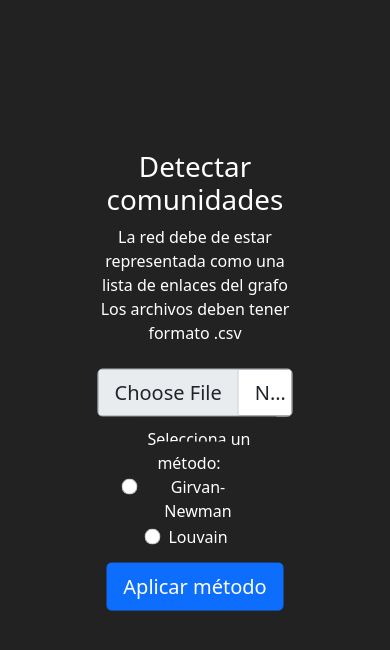
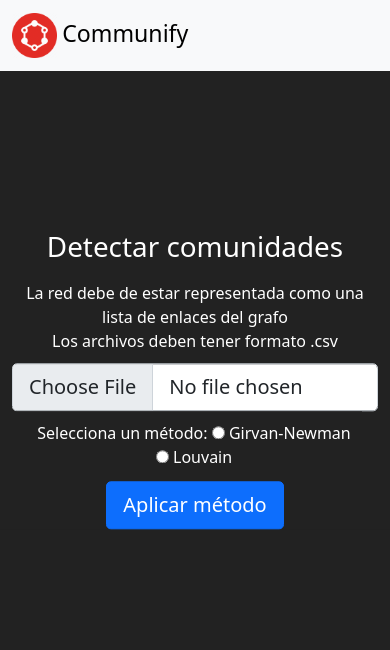
Before and after one commit to ZhihaoDC/TFG, a Flask app: page / in a window 390 px wide. Shown: the top 650 px of the page. Run offline with Flask 2, Linux system fonts and the light colour scheme; some libraries are stand-ins or nearby versions.

Commit message:
Add responsiveness and form validation

```diff
--- /dev/null
+++ b/webApp/forms.py
@@ -0,0 +1,11 @@
+from wtforms import Form, TextField, BooleanField, FileField, RadioField, validators, widgets
+from wtforms.fields.simple import SubmitField, StringField
+from wtforms.validators import InputRequired, Required
+from flask_wtf import FlaskForm
+from required import FieldsRequiredForm
+
+class fileUploadForm(FieldsRequiredForm):
+    file = FileField('fileUpload', validators=[InputRequired()])
+    method = RadioField('Selecciona un método: ',
+                        choices=[('GirvanNewman','Girvan-Newman'), ('Louvain','Louvain')])
+    submit = SubmitField('Aplicar método')
--- /dev/null
+++ b/webApp/required.py
@@ -0,0 +1,9 @@
+from flask_wtf import FlaskForm
+class FieldsRequiredForm(FlaskForm):
+    """Require all fields to have content. This works around the bug that WTForms radio
+    fields don't honor the `DataRequired` or `InputRequired` validators.
+    """
+    class Meta:
+        def render_field(self, field, render_kw):
+            render_kw.setdefault('required', True)
+            return super().render_field(field, render_kw)
--- a/webApp/static/css/styles.css
+++ b/webApp/static/styles.css
@@ -28,6 +28,17 @@
   align-items: center;
 }
 
+.mypadding{
+  padding-top: 10px;
+  padding-bottom: 10px;
+}
+
+
+.mynav{
+  background-color: #f8f9fa;
+  color:#000000;
+}
+
 *{
   background-color:#222222;
   color: white;
--- a/webApp/templates/index.html
+++ b/webApp/templates/index.html
@@ -1,44 +1,31 @@
-<!doctype html>
-	<html lang='es-ES'>
-	<head>
-		<meta charset="utf-8">
-		<meta name="viewport" content="width=device-width, initial-scale=1">
-			<link rel="stylesheet" type="text/css" href="../static/css/styles.css">
-			<link href="https://cdn.jsdelivr.net/npm/bootstrap@5.0.2/dist/css/bootstrap.min.css" rel="stylesheet" integrity="sha384-EVSTQN3/azprG1Anm3QDgpJLIm9Nao0Yz1ztcQTwFspd3yD65VohhpuuCOmLASjC" crossorigin="anonymous">
-  	</head>
-    <title>Detectar comunidades online</title>
-	<body>
-
-		<div class=content>
-			<h1>Detectar comunidades</h1>
+{% extends "layout.html" %}
+{% block content %}
+	<div class="container-md content">
+		<h1>Detectar comunidades</h1>
+		<div class=myspan>
 			<span>La red debe de estar representada como una lista de enlaces del grafo</span><br>
 			<span>Los archivos deben tener formato .csv</span>
+		</div>
+		<form method=POST enctype=multipart/form-data>
+			{{form.hidden_tag()}}
+			<div>
+				{{form.file(class="form-control form-control-lg")}}
+			</div>
 
-			<form method=POST enctype=multipart/form-data>
+			<div class="form-check form-check-inline distributed">
+				{{form.method.label()}}
 
-			<div>
-				<label class="form-label" for=fileinput></label>
-				<input class="form-control form-control-lg" type=file id=fileinput name=file>
+				{%for subfield in form.method %}
+					{{subfield}}
+					{{subfield.label(class="form-check-label")}}
+				{% endfor %}
+
 			</div>
 
 
-
-			<div class="form-check form-check-inline distributed">
-				<span class=myspan>Selecciona un método:</span>
-				<div class="form-check form-check-inline">
-					<input class="form-check-input" type=radio id=GirvanNewman name=method value=GirvanNewman>
-					<label class="form-check-label" for=GirvanNewman> Girvan-Newman </label>
-				</div>
-				<div class="form-check form-check-inline">
-					<input class="form-check-input" type=radio id=Louvain name=method value=Louvain>
-					<label class="form-check-label" for=Louvain> Louvain </label>
-				</div>
+			<div>
+				{{form.submit(class="btn btn-primary btn-lg")}}
 			</div>
-			<div>
-				<button class="btn btn-primary btn-lg" type=submit> Aplicar método </button>
-			</div>
-			</form>
-		</div>
-	</body>
-	<script src="https://cdn.jsdelivr.net/npm/bootstrap@5.0.2/dist/js/bootstrap.bundle.min.js" integrity="sha384-MrcW6ZMFYlzcLA8Nl+NtUVF0sA7MsXsP1UyJoMp4YLEuNSfAP+JcXn/tWtIaxVXM" crossorigin="anonymous"></script>
-</html>
+		</form>
+	</div>
+{% endblock content %}
--- /dev/null
+++ b/webApp/templates/layout.html
@@ -0,0 +1,32 @@
+<!doctype html>
+	<head>
+		<meta charset="utf-8">
+        <meta lang="es">
+		<meta name="viewport" content="width=device-width, initial-scale=1">
+        {% block stylesheets %}
+            <link rel="stylesheet" type="text/css" href="{{ url_for('static', filename='styles.css') }}">
+            <link href="https://cdn.jsdelivr.net/npm/bootstrap@5.0.2/dist/css/bootstrap.min.css" rel="stylesheet" integrity="sha384-EVSTQN3/azprG1Anm3QDgpJLIm9Nao0Yz1ztcQTwFspd3yD65VohhpuuCOmLASjC" crossorigin="anonymous">
+		{% endblock stylesheets %}
+  	</head>
+      <link rel="icon" type="image/png" href="../static/favicon.png"/>
+        {% if title %}
+            <title> Communify - title </title>
+        {% else %}
+            <title> Communify - Detectar comunidades </title>
+        {% endif %}
+  	</head>
+
+	<body>
+        <nav class="navbar navbar-dark bg-light navbar-expand-lg ">
+            <div class="container-fluid mynav">
+                <a class="navbar-brand mynav" href="/">
+                    <img src="../static/favicon.png" alt="" width="45" height="45" class="d-inline-block mynav">
+                    <span class="mynav mb-0 h3 align-text-top">Communify</span>
+                </a>
+
+            </div>
+          </nav>
+		{% block content %} {% endblock %}
+	</body>
+    <script src="https://cdn.jsdelivr.net/npm/bootstrap@5.0.2/dist/js/bootstrap.bundle.min.js" integrity="sha384-MrcW6ZMFYlzcLA8Nl+NtUVF0sA7MsXsP1UyJoMp4YLEuNSfAP+JcXn/tWtIaxVXM" crossorigin="anonymous"></script>
+</html>
--- a/webApp/webApp.py
+++ b/webApp/webApp.py
@@ -1,8 +1,8 @@
 import os
+from forms import fileUploadForm
 
 from flask import Flask, render_template, request, flash, redirect, url_for
 from werkzeug.utils import secure_filename
-
 
 import networkx as nx
 from pyvis.network import Network
@@ -20,6 +20,7 @@ app = Flask(__name__)
 app.config['UPLOAD_FOLDER'] = './static/assets'
 app.config['SECRET_KEY'] = '593a3e75934d817316d4bcefa32859df'
 
+
 ALLOWED_EXTENSIONS = {'csv'}
 def allowed_file(filename):
     return '.' in filename and filename.rsplit('.', 1)[1].lower() in ALLOWED_EXTENSIONS
@@ -28,26 +29,33 @@ def allowed_file(filename):
 @app.route('/home', methods=['GET', 'POST'])
 @app.route('/index', methods=['GET', 'POST'])
 def home():
-    if request.method == 'POST':
-        # check if the post request has the file part
-        if 'file' not in request.files:
-            flash('No file part')
-            return redirect(request.url)
-        file = request.files['file']
-        method = request.form['method']
-        # If the user does not select a file, the browser submits an
-        # empty file without a filename.
-        if file.filename == '':
-            flash('No selected file')
-            return redirect(request.url)
-        if file and allowed_file(file.filename):
-            filename = secure_filename(file.filename)
-            file.save(os.path.join(app.config['UPLOAD_FOLDER'], filename))
-            return redirect(url_for('uploads', name=filename, method=method))
-            # return redirect(request.url)
-    return render_template('index.html')
+    form = fileUploadForm()
+
+    if form.validate_on_submit():
+        filename = secure_filename(form.file.data.filename)
+        form.file.data.save(app.config['UPLOAD_FOLDER'] + filename)
+        method = form.method.data
+        return redirect(url_for('uploads', name=filename, method=method, title='Resultados'))
 
 
+    # if request.method == 'POST':
+    #     # check if the post request has the file part
+    #     if 'file' not in request.files:
+    #         flash('No file part')
+    #         return redirect(request.url)
+    #     file = request.files['file']
+    #     method = request.form['method']
+    #     # If the user does not select a file, the browser submits an
+    #     # empty file without a filename.
+    #     if file.filename == '':
+    #         flash('No selected file')
+    #         return redirect(request.url)
+    #     if file and allowed_file(file.filename):
+    #         filename = secure_filename(file.filename)
+    #         file.save(os.path.join(app.config['UPLOAD_FOLDER'], filename))
+    #         return redirect(url_for('uploads', name=filename, method=method))
+    #         # return redirect(request.url)
+    return render_template('index.html', form=form)
 
 
 def louvain(graph):
@@ -102,7 +110,7 @@ def uploads():
 
     # return render_template('uploads.html')
     net.save_graph('./templates/graph.html')
-    return render_template('graph.html')
+    return render_template('graph.html', title=method)
 
 
 
```
Also changed, not shown: webApp/templates/graph.html (+1 -1 lines), webApp/templates/methods.html (deleted, +0 -12 lines), webApp/static/favicon.png (added).
